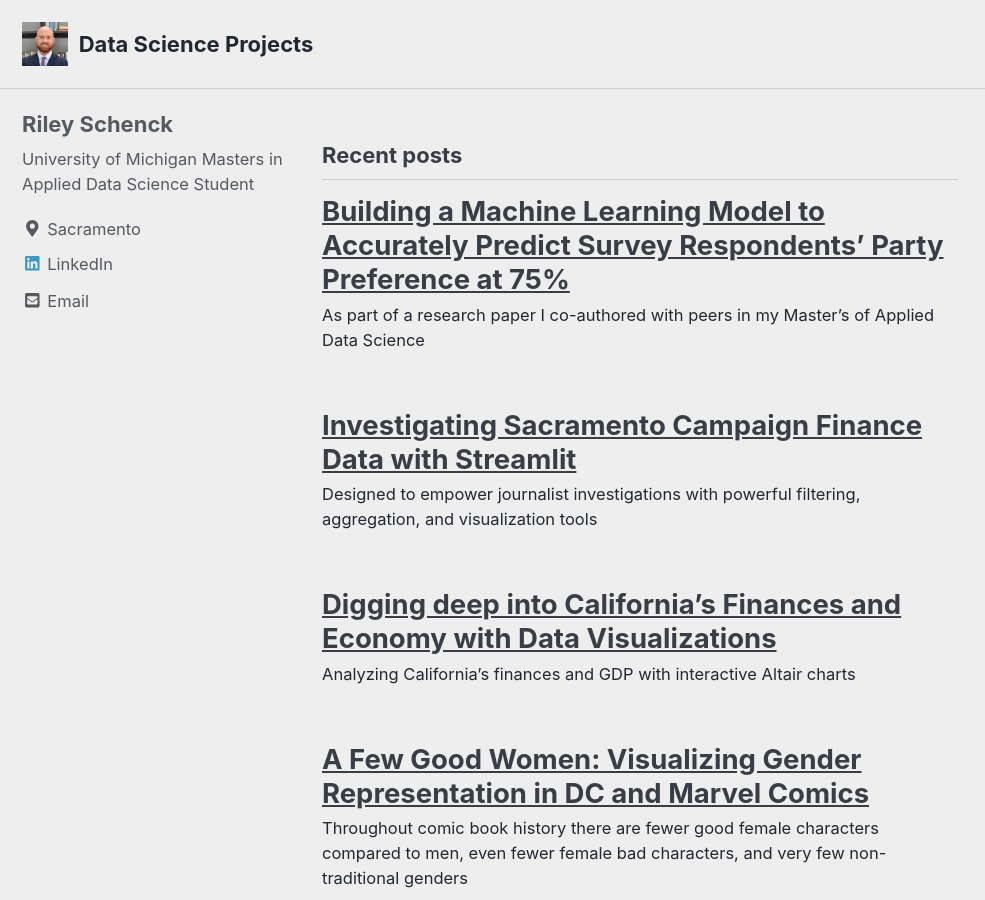
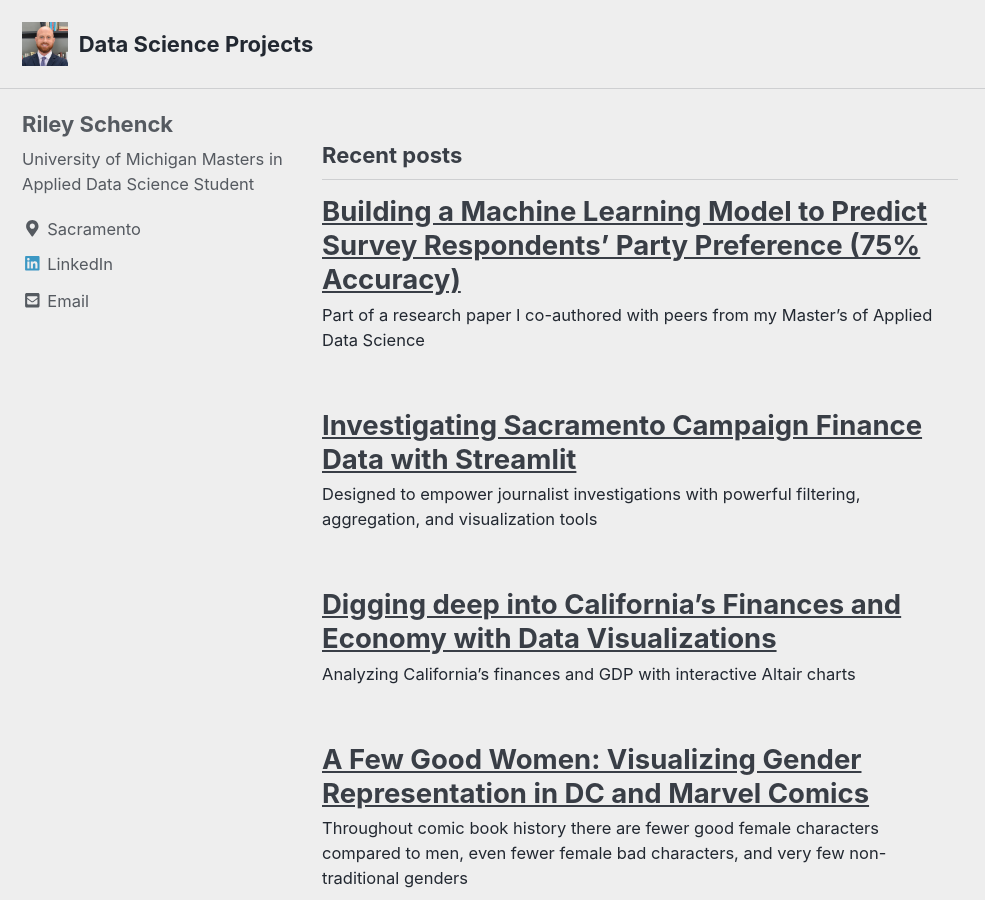
Before and after one commit to rileyschenck/website, a Jekyll site: the page built from index.html, in a window 1280 px wide and 900 px high. Shown: the whole window, without its empty margins (0-985 px from the left). Built offline with Jekyll 4.4.1, drawn with Linux system fonts in a browser that asks for light colours; cached includes are drawn as plain includes; nearby versions of some CDN libraries; a script that is not in the unit is left out; the list of posts is cut into pages by our own code.

Commit message:
Update 2023-10-10-MilestoneII.md

```diff
--- a/_posts/2023-10-10-MilestoneII.md
+++ b/_posts/2023-10-10-MilestoneII.md
@@ -1,9 +1,9 @@
 ---
-title: "Building a Machine Learning Model to Accurately Predict Survey Respondents' Party Preference at 75%"
+title: "Building a Machine Learning Model to Predict Survey Respondents' Party Preference (75% Accuracy)"
 date: 2023-10-10
 published: true
 tags: [ machine learning, riley, schenck]
-excerpt: "As part of a research paper I co-authored with peers in my Master's of Applied Data Science"
+excerpt: "Part of a research paper I co-authored with peers from my Master's of Applied Data Science"
 
 toc: true
 toc_sticky: true
```
